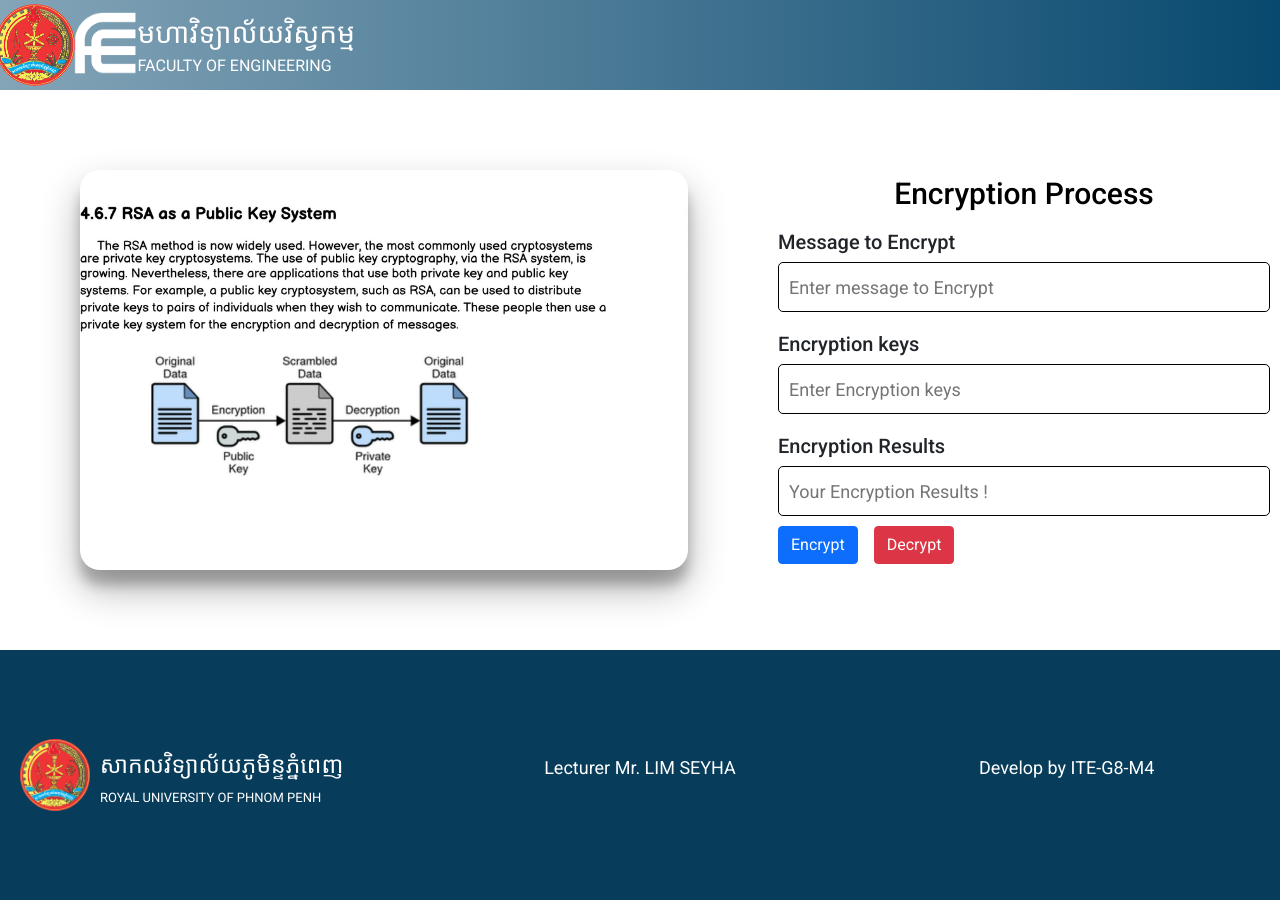
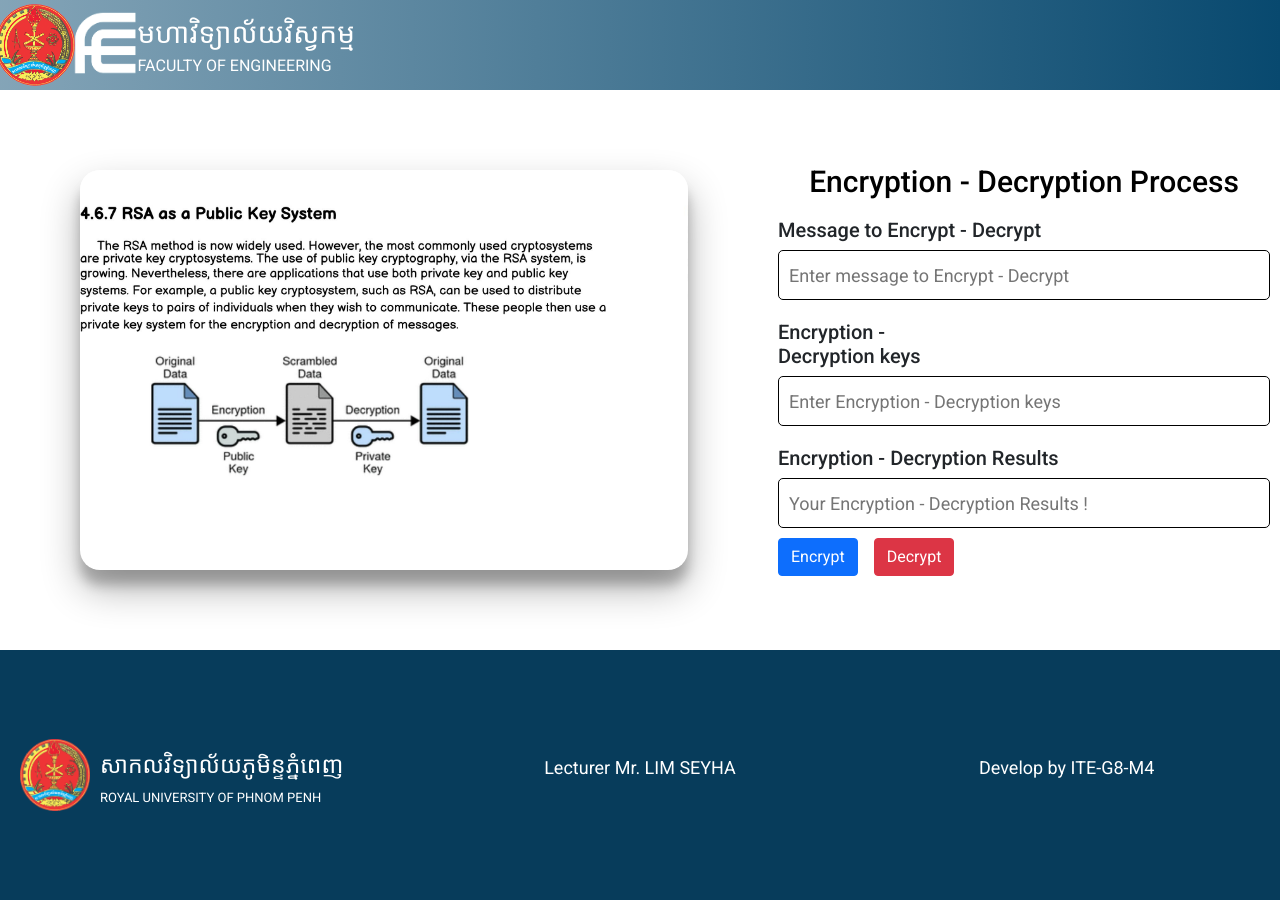
Before and after one commit to luonverak/encryption, a plain HTML site: page index.html in a window 1280 px wide. Drawn offline with nearby package versions, Linux system fonts and the light colour scheme; a web font is replaced by a local one.

Commit message:
Update index.html

```diff
--- a/index.html
+++ b/index.html
@@ -56,20 +56,20 @@
         <div class="math-caculat">
             <div class="body-enc">
                 <div class="head-enc">
-                    <h1>Encryption Process</h1>
+                    <h1>Encryption - Decryption Process</h1>
                 </div>
                 <div class="enter-enc">
-                    <h2>Message to Encrypt</h2>
-                    <input type="text" name id="enc_value" placeholder="Enter message to Encrypt">
+                    <h2>Message to Encrypt - Decrypt</h2>
+                    <input type="text" name id="enc_value" placeholder="Enter message to Encrypt - Decrypt">
                 </div>
                 <div class="enter-enc2">
-                    <h2>Encryption keys</h2>
-                    <input type="text" name id="enc_key" placeholder="Enter Encryption keys">
+                    <h2>Encryption - Decryption keys</h2>
+                    <input type="text" name id="enc_key" placeholder="Enter Encryption - Decryption keys">
                 </div>
 
                 <div class="enc-result">
-                    <h2>Encryption Results</h2>
-                    <input type="text" name id="result" placeholder="Your Encryption Results !">
+                    <h2>Encryption - Decryption Results</h2>
+                    <input type="text" name id="result" placeholder="Your Encryption - Decryption Results !">
                 </div>
                 <div class="controller">
                     <button onclick="encrypt()" id="btn_encrypt" class="btn btn-primary me-3"
@@ -141,20 +141,20 @@
             <div class="mob-math-caculat">
                 <div class="mob-body-enc" id="mob-math">
                     <div class="mob-head-enc">
-                        <h1>Encryption Process</h1>
+                        <h1>Encryption - Decryption Process</h1>
                     </div>
                     <div class="mob-enter-enc">
-                        <h2>Message to Encrypt</h2>
-                        <input type="text" name id="mob_enc_value" placeholder="Enter message to Encrypt">
+                        <h2>Message to Encrypt - Decryption </h2>
+                        <input type="text" name id="mob_enc_value" placeholder="Enter message to Encrypt - Decrypt">
                     </div>
                     <div class="mob-enter-enc2">
-                        <h2>Encryption keys</h2>
-                        <input type="text" name id="mob_enc_key" placeholder="Enter Encryption keys">
+                        <h2>Encryption - Decryption keys</h2>
+                        <input type="text" name id="mob_enc_key" placeholder="Enter Encryption - Decrypt keys">
                     </div>
 
                     <div class="mob-enc-result">
-                        <h2>Encryption Results</h2>
-                        <input type="text" name id="mob_result" placeholder="Your Encryption Results !">
+                        <h2>Encryption - Decryption Results</h2>
+                        <input type="text" name id="mob_result" placeholder="Your Encryption - Decryption Results !">
                     </div>
                     <div class="mob-controller">
                         <button onclick="mob_encrypt()" id="btn_encrypt" class="btn btn-primary me-3"
```
